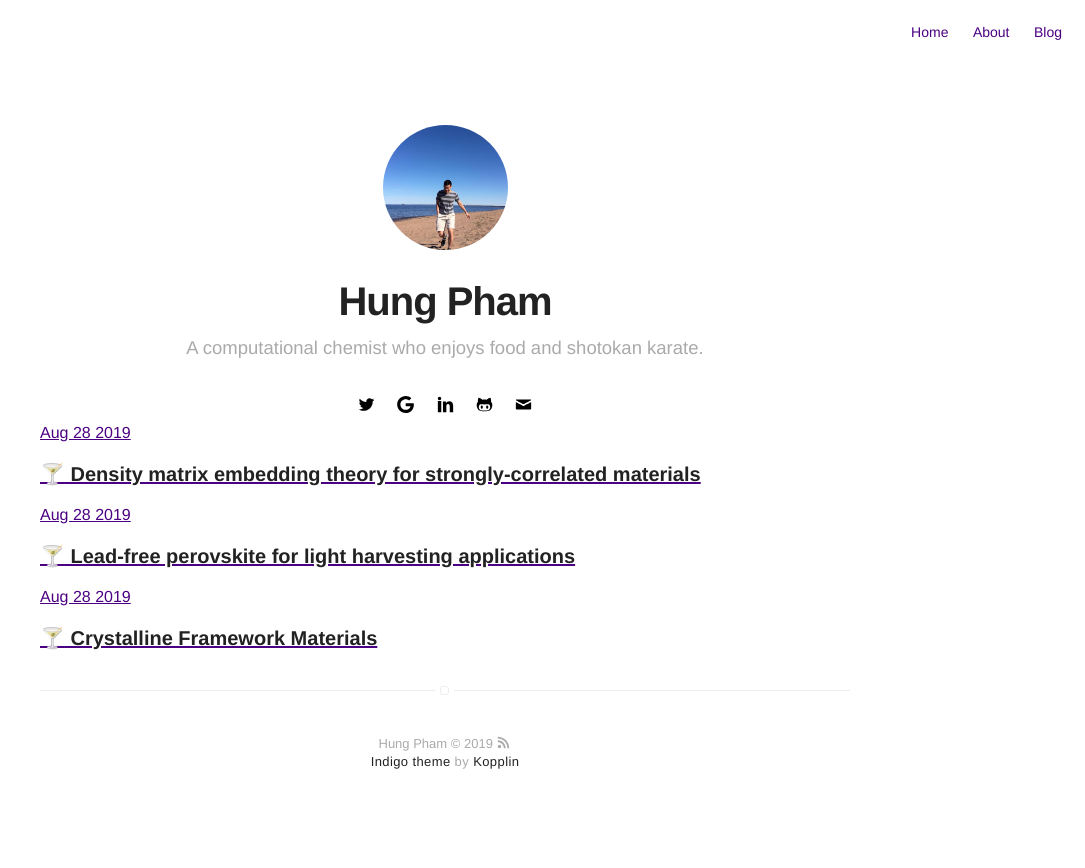
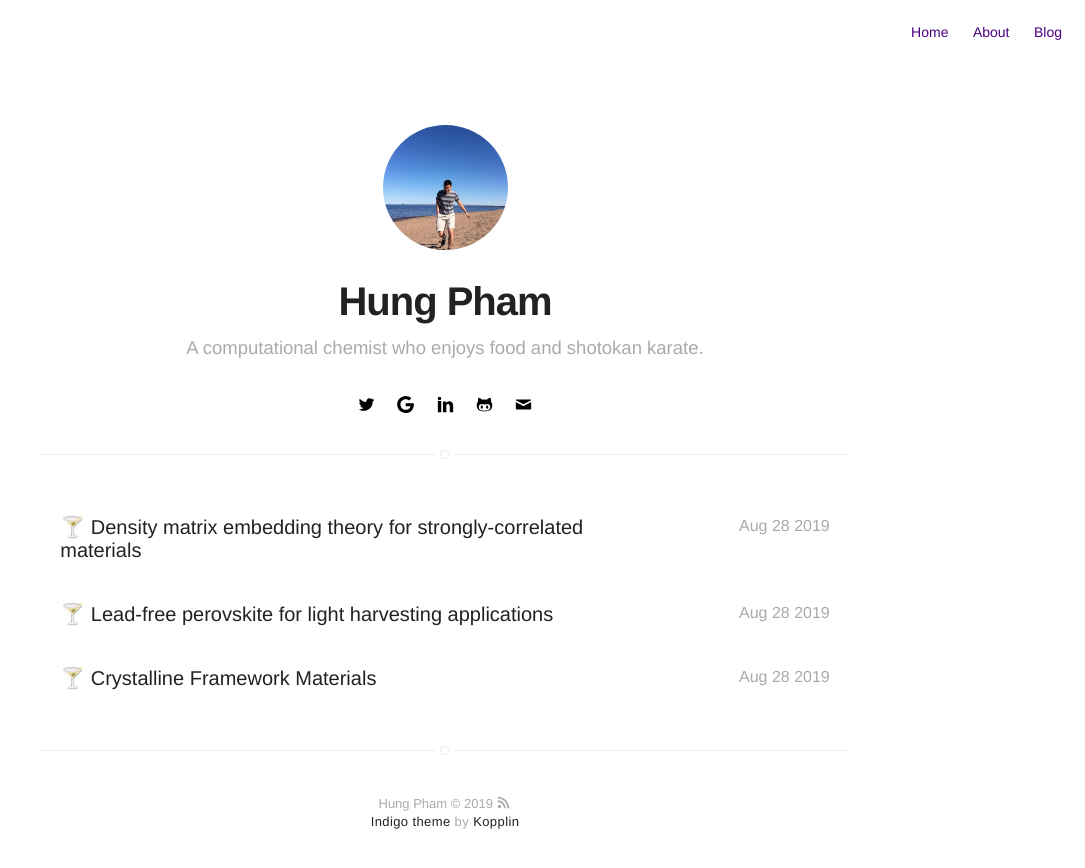
Before and after one commit to hungpham2017/hungpham2017.github.io, a Jekyll site: the page built from research.html, in a window 1280 px wide. Shown: the top 868 px of the page, without its empty margins (195-1280 px from the left). Built offline with Jekyll 4.4.1, drawn with Linux system fonts in a browser that asks for light colours; emoji names are drawn with the system emoji font.

Commit message:
reconstruction

```diff
--- a/_includes/style.scss
+++ b/_includes/style.scss
@@ -5,7 +5,7 @@
 @import "base/general";
 @import "base/helpers";
 
-@import "pages/home-blog-projects";
+@import "pages/home-blog-research";
 @import "pages/page";
 @import "pages/post";
 @import "pages/tags";
--- a/_posts/2019-08-28-pDMET.markdown
+++ b/_posts/2019-08-28-pDMET.markdown
@@ -2,7 +2,9 @@
 title: ":cocktail: Density matrix embedding theory for strongly-correlated materials"
 layout: post
 date: 2019-08-28 17:00
-tag: DMET
+tag:
+- DMET
+- periodic
 image: https://raw.githubusercontent.com/hungpham2017/hungpham2017.github.io/master/assets/images/pDMET.png
 headerImage: true
 research: true
--- a/_sass/pages/home-blog-projects.sass
+++ b/_sass/pages/home-blog-research.sass
@@ -1,6 +1,6 @@
 .home,
 .blog,
-.projects
+.research
     margin-top: 125px
 
     > .list
@@ -25,7 +25,7 @@
 
 .home > .list,
 .blog > .list,
-.projects > .list
+.research > .list
     > .item
         display: block
         width: 95%
@@ -63,7 +63,7 @@
         color: $alpha
 
 .blog > .list > .item > .url,
-.projects > .list > .item > .url
+.research > .list > .item > .url
     > .title
         display: inline
 
```
